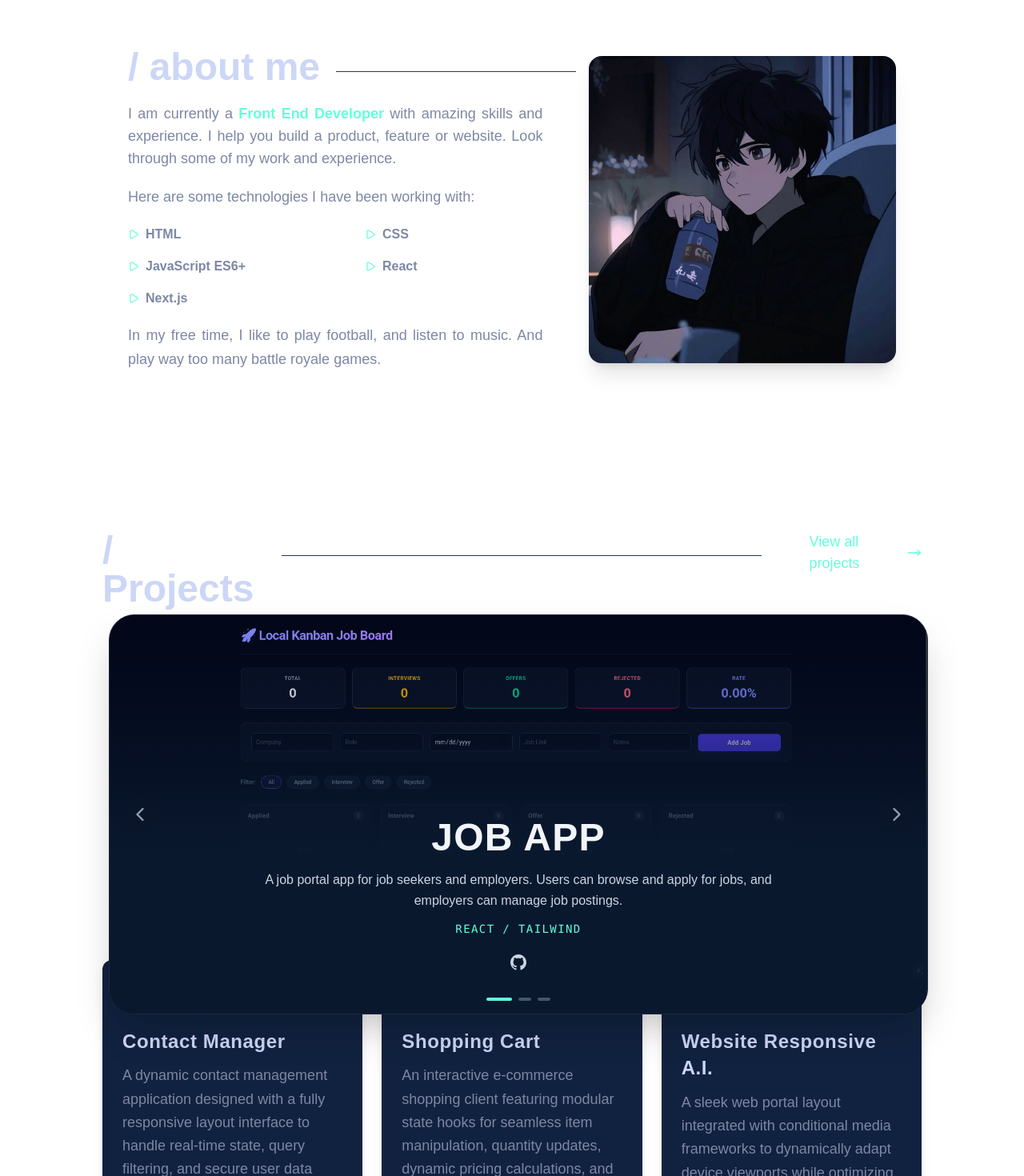
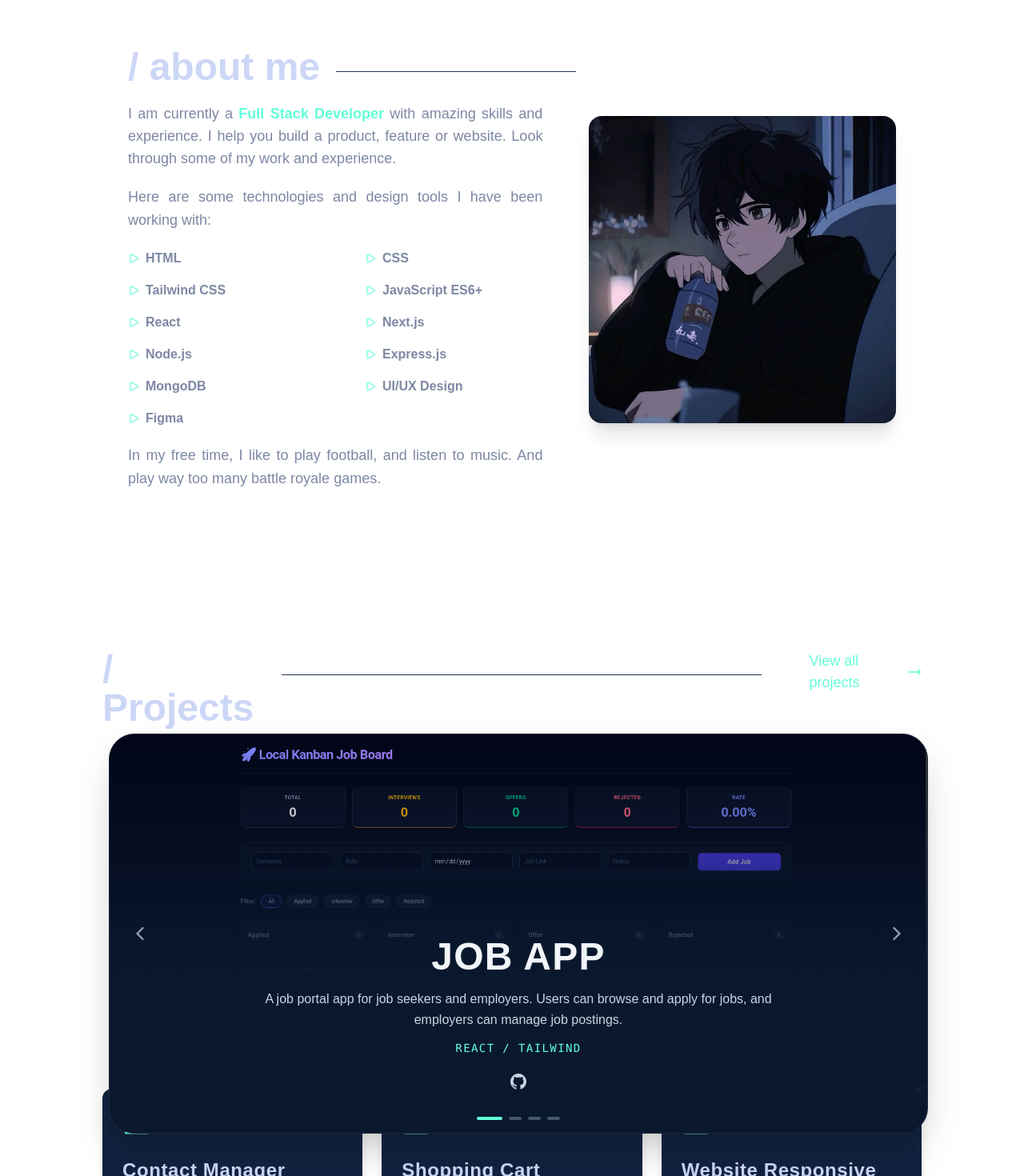
Before and after one commit to hassaanonlinux-sudo/Personal-Portfolio, a Next.js app: page / in a window 1280 px wide. Shown: the part 660-2130 px from the top of the page at 80% size. Built offline with nearby package versions, Linux system fonts and the light colour scheme; a web font is replaced by a local one.

Commit message:
update my personal portfolio to full stack from front end dev

```diff
--- a/app/layout.tsx
+++ b/app/layout.tsx
@@ -20,7 +20,7 @@ export const metadata: Metadata = {
   description: "A personal portfolio website showcasing my skills, projects, and experience.",
 };
 
-export default function RootLayout({ children }: LayoutProps<"/">) {
+export default function RootLayout({ children }: { children: React.ReactNode }) {
   return (
     <html
       lang="en"
--- a/components/AboutSection.tsx
+++ b/components/AboutSection.tsx
@@ -43,7 +43,7 @@ export default function AboutSection() {
           {/* 💻 DESKTOP: md:text-lg scales the text up gracefully for large laptop displays */}
           <p className=" text-xl md:text-lg pt-5 w-full lg:w-[90%] text-(--second-color-font) text-justify ">
             I am currently a{" "}
-            <span className="font-bold text-hover">Front End Developer</span>{" "}
+            <span className="font-bold text-hover">Full Stack Developer</span>{" "}
             with amazing skills and experience. I help you build a product,
             feature or website. Look through some of my work and experience.
           </p>
@@ -51,7 +51,7 @@ export default function AboutSection() {
 
         <div className="about-description">
           <p className="text-base md:text-lg pt-5 w-full lg:w-[90%] text-(--second-color-font) text-justify leading-relaxed">
-            Here are some technologies I have been working with:
+            Here are some technologies and design tools I have been working with:
           </p>
         </div>
 
@@ -86,6 +86,14 @@ export default function AboutSection() {
                 className="font-bold flex items-center gap-2 cursor-pointer transition-colors"
               >
                 <Play size={14} className="text-hover" />
+                Tailwind CSS
+              </motion.li>
+              <motion.li
+                variants={itemVariants}
+                whileHover={{ scale: 1.05, x: 5 }}
+                className="font-bold flex items-center gap-2 cursor-pointer transition-colors"
+              >
+                <Play size={14} className="text-hover" />
                 JavaScript ES6+
               </motion.li>
               <motion.li
@@ -103,6 +111,46 @@ export default function AboutSection() {
               >
                 <Play size={14} className="text-hover" />
                 Next.js
+              </motion.li>
+              <motion.li
+                variants={itemVariants}
+                whileHover={{ scale: 1.05, x: 5 }}
+                className="font-bold flex items-center gap-2 cursor-pointer transition-colors"
+              >
+                <Play size={14} className="text-hover" />
+                Node.js
+              </motion.li>
+              <motion.li
+                variants={itemVariants}
+                whileHover={{ scale: 1.05, x: 5 }}
+                className="font-bold flex items-center gap-2 cursor-pointer transition-colors"
+              >
+                <Play size={14} className="text-hover" />
+                Express.js
+              </motion.li>
+              <motion.li
+                variants={itemVariants}
+                whileHover={{ scale: 1.05, x: 5 }}
+                className="font-bold flex items-center gap-2 cursor-pointer transition-colors"
+              >
+                <Play size={14} className="text-hover" />
+                MongoDB
+              </motion.li>
+              <motion.li
+                variants={itemVariants}
+                whileHover={{ scale: 1.05, x: 5 }}
+                className="font-bold flex items-center gap-2 cursor-pointer transition-colors"
+              >
+                <Play size={14} className="text-hover" />
+                UI/UX Design
+              </motion.li>
+              <motion.li
+                variants={itemVariants}
+                whileHover={{ scale: 1.05, x: 5 }}
+                className="font-bold flex items-center gap-2 cursor-pointer transition-colors"
+              >
+                <Play size={14} className="text-hover" />
+                Figma
               </motion.li>
             </motion.ul>
           </div>
--- a/components/Cards.tsx
+++ b/components/Cards.tsx
@@ -53,7 +53,7 @@ export default function ProjectGrid() {
           key={index}
           variants={cardVariants}
           whileHover={{ y: -6 }} // Smooth lift action exactly like Gazi's layout
-          className="bg-[#112240] p-6 rounded-xl flex flex-col justify-between min-h-[340px] transition-all duration-300 border border-transparent hover:border-slate-700/50 shadow-lg group"
+          className="bg-[#112240] p-6 rounded-xl flex flex-col justify-between min-h-85 transition-all duration-300 border border-transparent hover:border-slate-700/50 shadow-lg group mt-3"
         >
           {/* Top Panel: Header Icons */}
           <div>
--- a/components/HomeSection.tsx
+++ b/components/HomeSection.tsx
@@ -30,8 +30,7 @@ export default function HomeSection() {
             <div>
                 {/* 🛠️ FIXED SYNTAX BUG: Changed your text-(...) variables to proper CSS bracket layout targets */}
                 <p className="text-base sm:text-lg lg:text-xl pt-3 w-full lg:w-[85%] text-[#8892b0] leading-relaxed text-center lg:text-left" >
-                  I am a front-end developer with a passion for creating innovative and user-friendly web applications. I bring a unique blend of creativity and technical expertise to every project.
-                </p>
+I am a full stack developer and UI/UX designer with a passion for creating innovative, user-friendly web applications. I bring a unique blend of creativity, design, and technical expertise to every project.                </p>
             </div>
 
             <a href="mailto:hassaanonlinux@gmail.com" className="mt-6">
--- a/components/ImagesSlider.tsx
+++ b/components/ImagesSlider.tsx
@@ -29,6 +29,14 @@ const projects = [
     githubUrl: "https://github.com/hassaanonlinux-sudo/E-Commerce-Admin-Panel",
     liveUrl: "#",
   },
+  {
+    title: "SPACE X UI/UX CLONE",
+    description: "A UI/UX clone of SpaceX website.",
+    tech: "REACT / TAILWIND",
+    image: "/Images/SPACEX.png",
+    githubUrl: "https://github.com/hassaanonlinux-sudo/Space-x",
+    liveUrl: "#",
+  }
 ];
 
 export default function ProjectSlider() {
```
Also changed, not shown: public/Images/SPACEX.png (added).
